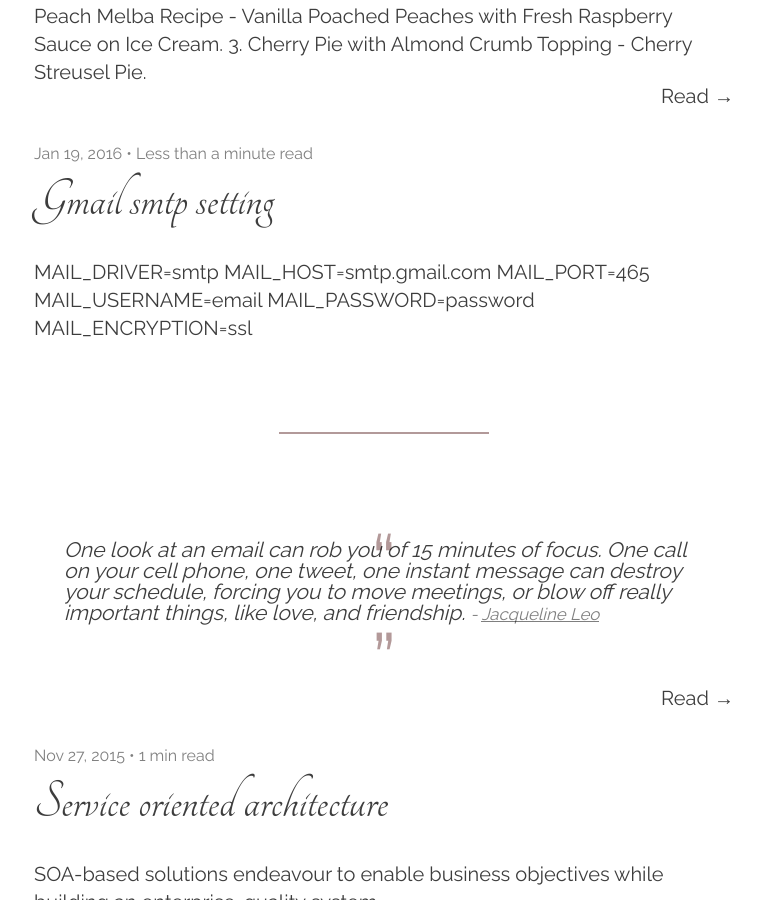
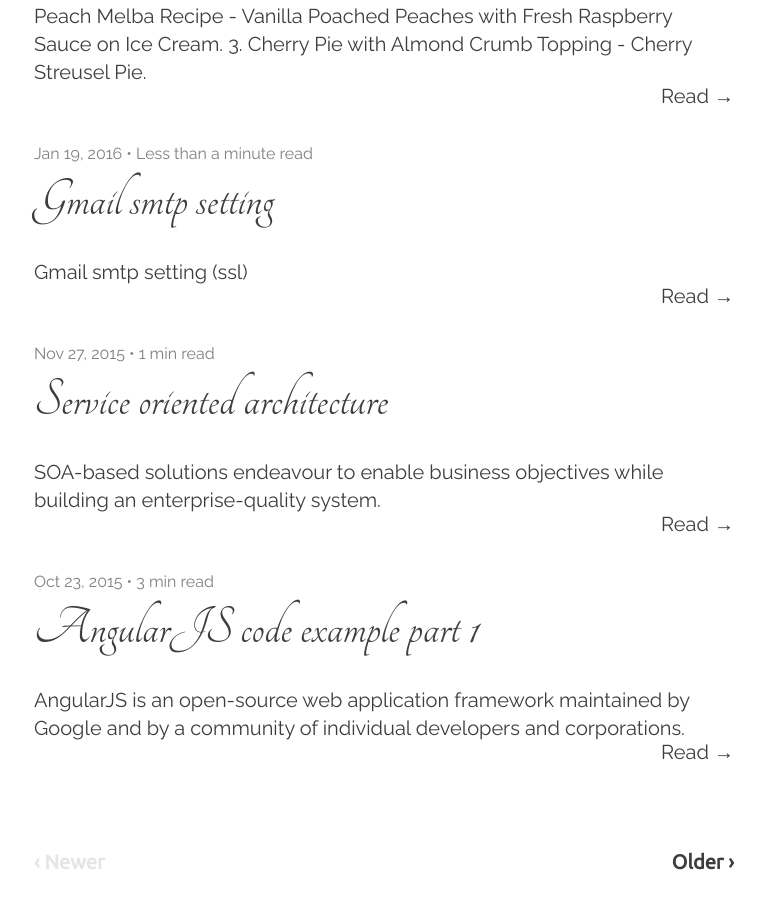
Before and after one commit to anonymoussc/anonymoussc.github.io, a Jekyll site: the page built from index.html, in a window 1280 px wide and 900 px high, scrolled down 1290 px. Shown: the whole window, without its empty margins (256-1021 px from the left). Built offline with Jekyll 4.4.1, drawn with Linux system fonts in a browser that asks for light colours; nearby versions of some CDN libraries; the list of posts is cut into pages by our own code.

Commit message:
Modified 2016-01-19-gmail-smtp-setting@ add summary

```diff
--- a/_posts/2016-01-19-gmail-smtp-setting.markdown
+++ b/_posts/2016-01-19-gmail-smtp-setting.markdown
@@ -2,6 +2,7 @@
 title:  "Gmail smtp setting"
 date:   2016-01-19 01:09:00
 categories: Notes
+summary: Gmail smtp setting (ssl)
 ---
 
 MAIL_DRIVER=smtp
```
